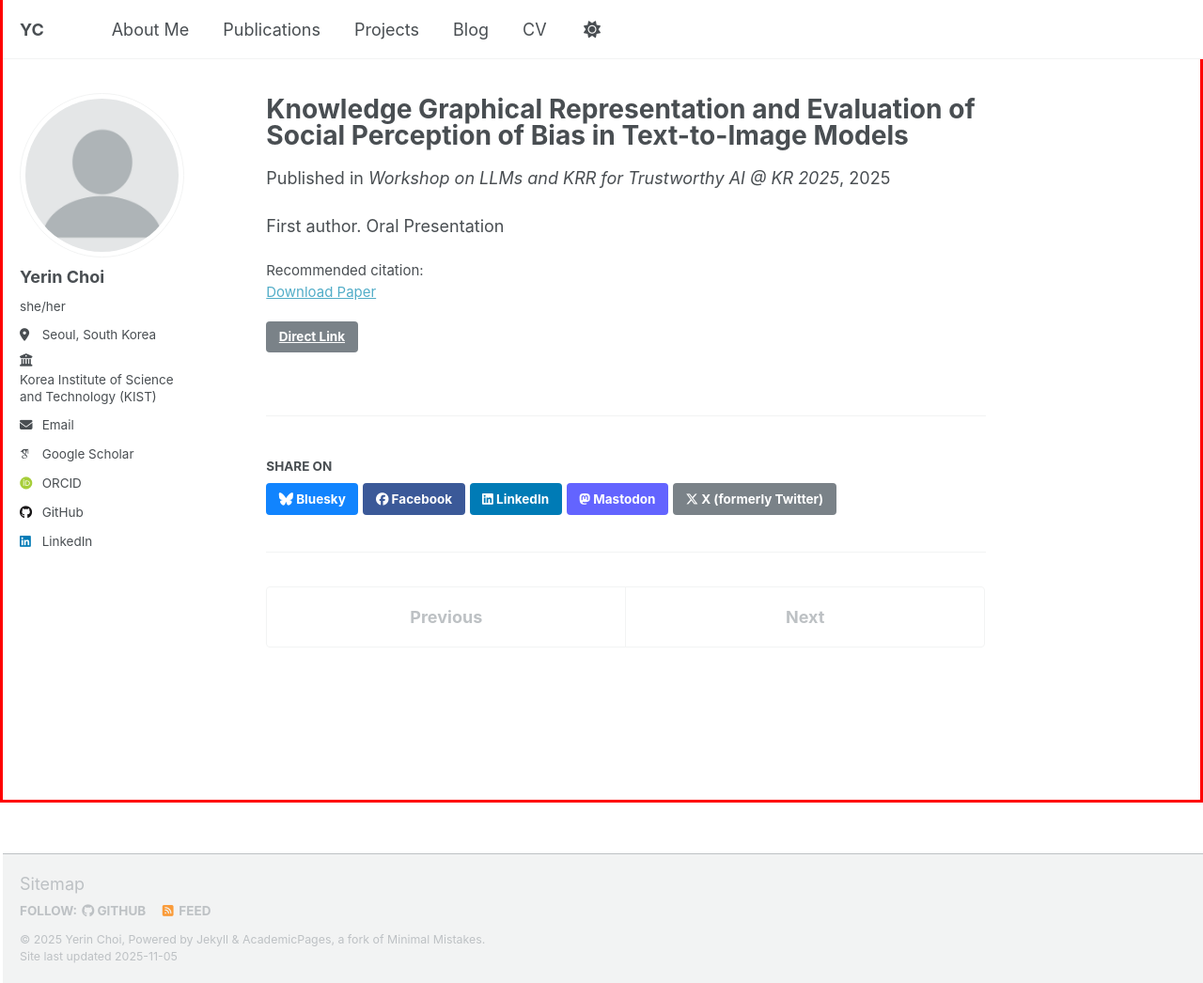
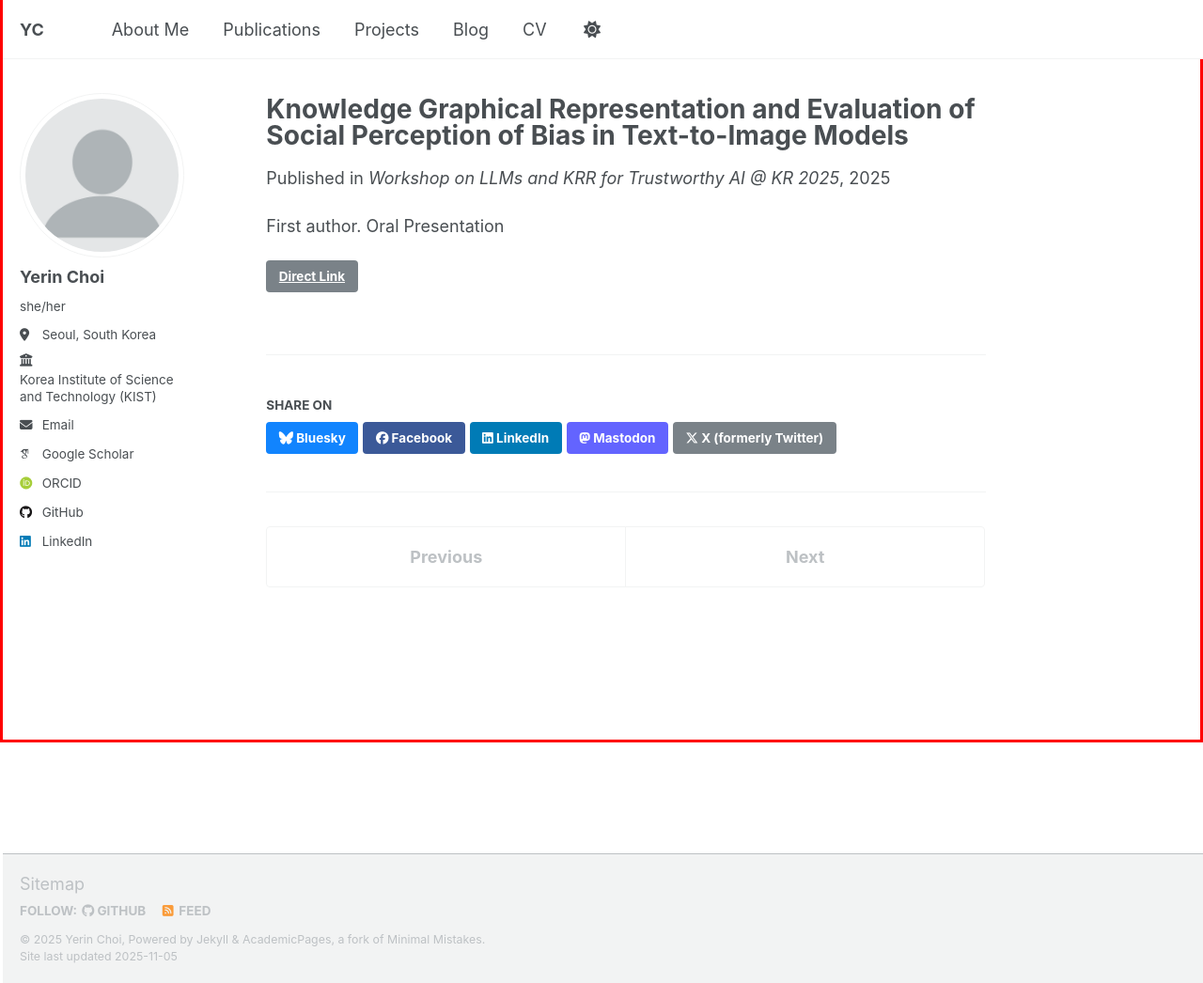
Before and after one commit to lakahaga/lakahaga.github.io, a Jekyll site: the page built from _publications/2025-knowledge-graph-bias.md, in a window 1280 px wide and 1046 px high. Shown: the whole window at 94% size. Built offline with Jekyll 4.4.1, drawn with Linux system fonts in a browser that asks for light colours; some web fonts are replaced; a script that is not in the unit is left out; part of the change alters nothing that is shown.

Commit message:
Update 2025-knowledge-graph-bias.md

```diff
--- a/_publications/2025-knowledge-graph-bias.md
+++ b/_publications/2025-knowledge-graph-bias.md
@@ -6,9 +6,7 @@ permalink: /publications/2025-knowledge-graph-bias
 excerpt: 'knowledge graph-based evaluation on model bias behavior'
 date: 2025-11-13
 venue: "Workshop on LLMs and KRR for Trustworthy AI @ KR 2025"
-link: "https://ieeexplore.ieee.org/document/10447681"
-paperurl: "https://ieeexplore.ieee.org/document/10447681"
-citation: ""
+link: "https://openreview.net/pdf?id=9jla4qgmTP"
 ---
 
 First author. Oral Presentation
```
